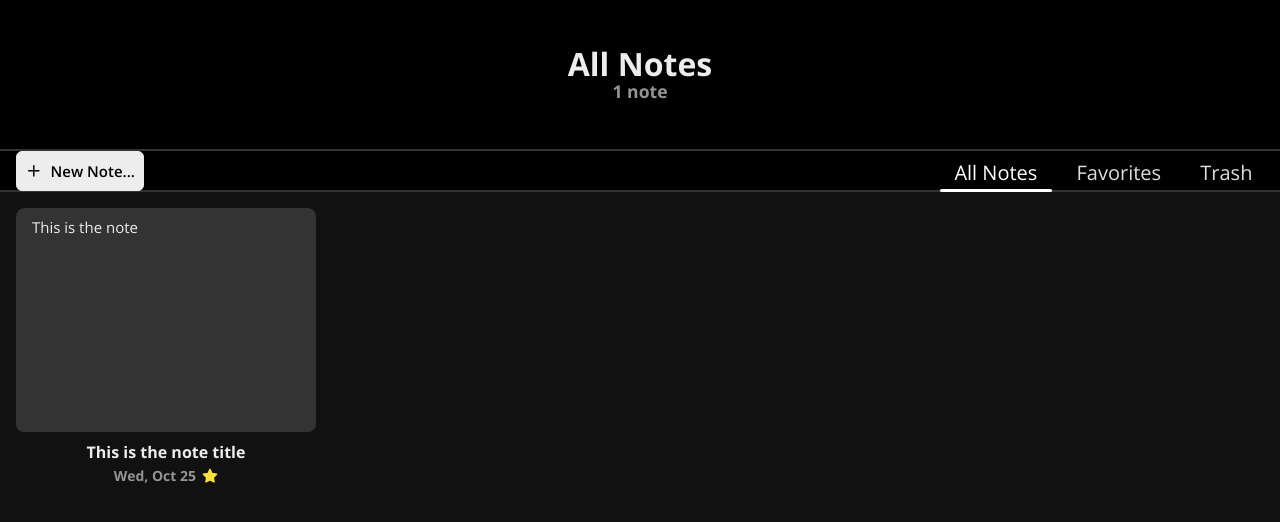
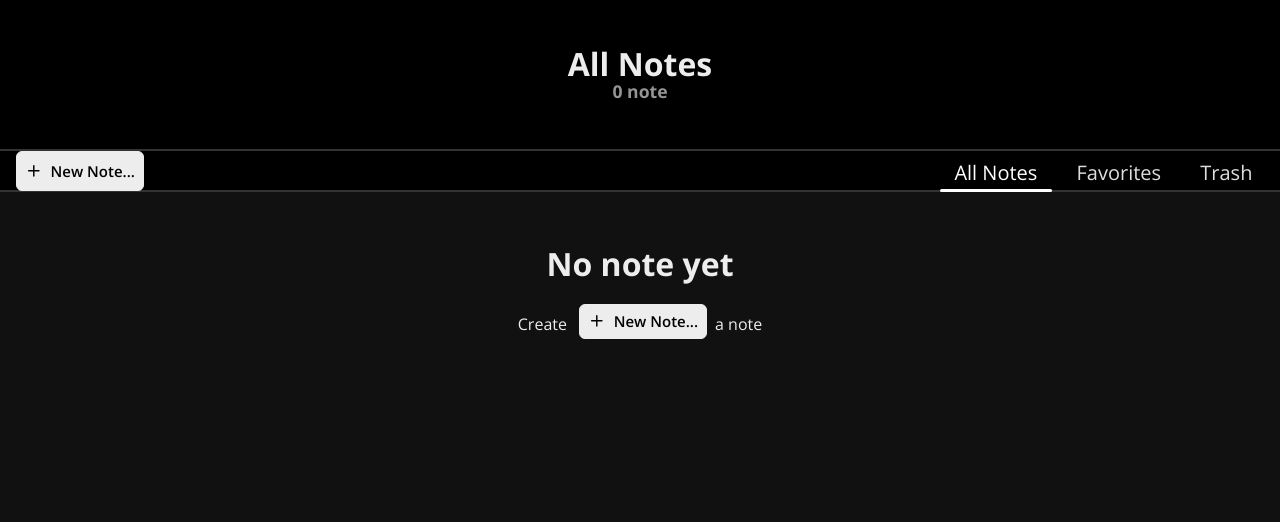
Before and after one commit to fistty/notes-app, a React (Vite) app: page / in a window 1280 px wide. Shown: the top 522 px of the page. Built offline with nearby package versions, Linux system fonts and the light colour scheme.

Commit message:
Update App.jsx

```diff
--- a/src/App.jsx
+++ b/src/App.jsx
@@ -65,16 +65,7 @@ function App() {
 	useEffect(() => {
 		const loadNotes = () => {
 			// Load notes from localStorage
-			localStorage.clear();
-			const storedNotes = JSON.parse(localStorage.getItem("notes")) || [
-				{
-					id: 1,
-					title: "This is the note title",
-					note: "This is the note",
-					favorite: true,
-					createdAt: new Date(),
-				},
-			];
+			const storedNotes = JSON.parse(localStorage.getItem("notes")) || [];
 			setNotes(storedNotes);
 
 			// Load deleted notes from localStorage
```
